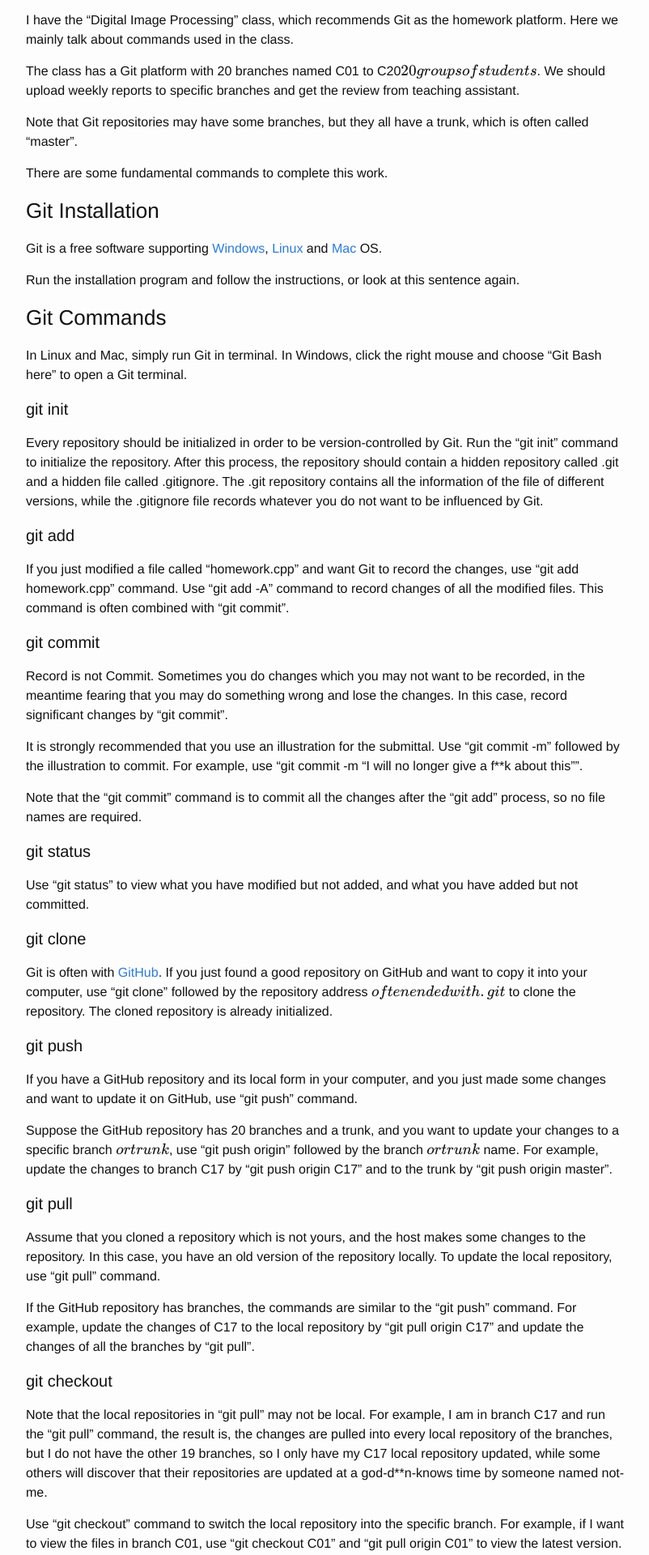
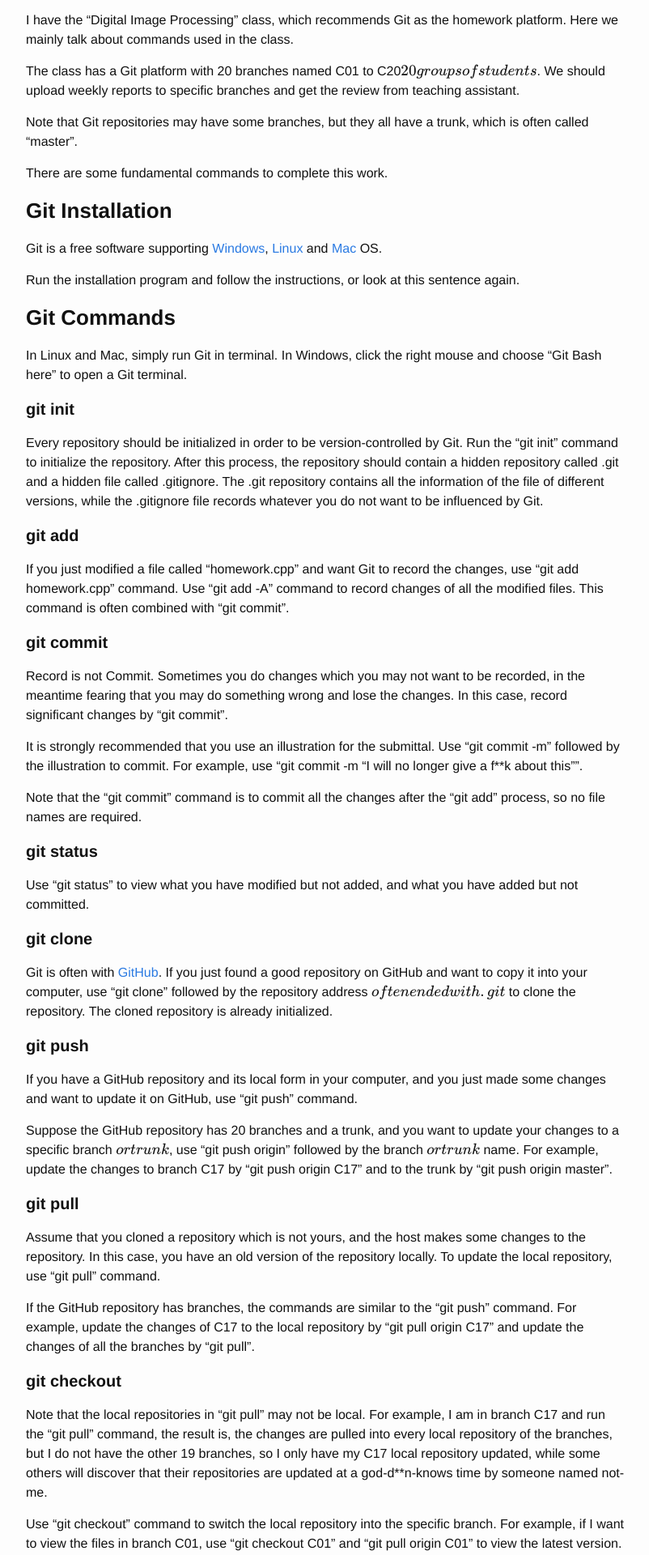
Before and after one commit to eleview/eleview.github.io, a Jekyll site: the page built from _posts/2017-11-11-basic-git-tutorial.markdown, in a window 1280 px wide. Shown: the part 520-2440 px from the top of the page at 81% size, without its empty margins (238-1040 px from the left). Built offline with Jekyll 4.4.1, drawn with Linux system fonts in a browser that asks for light colours; formulas are drawn with MathJax 3.

```diff
--- a/_posts/2017-11-11-basic-git-tutorial.markdown
+++ b/_posts/2017-11-11-basic-git-tutorial.markdown
@@ -4,7 +4,7 @@ title: Basic Git Tutorial
 use_math: true
 ---
 
-[Git][1] is a free and open source distributed version control system designed to handle everything from small to very large projects with speed and efficiency (from the Git official website). Below are my personal opinions.
+[Git][1] is a free and open source distributed version control system designed to handle everything from small to very large projects with speed and efficiency \(from the Git official website\). Below are my personal opinions.
 
 As a college weakchick in junior grade, I think of Git as an "efficient and convenient, but seldom used" tool. Not everyone knows what is "[version control][2]", and not everyone is glad to face the so-called "black window".
 
@@ -18,25 +18,25 @@ Note that Git repositories may have some branches, but they all have a trunk, wh
 
 There are some fundamental commands to complete this work.
 
-### Git Installation
+### **Git Installation**
 
 Git is a free software supporting [Windows][3], [Linux][4] and [Mac][5] OS.
 
 Run the installation program and follow the instructions, or look at this sentence again.
 
-### Git Commands
+### **Git Commands**
 
 In Linux and Mac, simply run Git in terminal. In Windows, click the right mouse and choose "Git Bash here" to open a Git terminal.
 
-#### git init
+#### **git init**
 
 Every repository should be initialized in order to be version-controlled by Git. Run the "git init" command to initialize the repository. After this process, the repository should contain a hidden repository called .git and a hidden file called .gitignore. The .git repository contains all the information of the file of different versions, while the .gitignore file records whatever you do not want to be influenced by Git.
 
-#### git add
+#### **git add**
 
 If you just modified a file called "homework.cpp" and want Git to record the changes, use "git add homework.cpp" command. Use "git add -A" command to record changes of all the modified files. This command is often combined with "git commit".
 
-#### git commit
+#### **git commit**
 
 Record is not Commit. Sometimes you do changes which you may not want to be recorded, in the meantime fearing that you may do something wrong and lose the changes. In this case, record significant changes by "git commit".
 
@@ -44,37 +44,37 @@ It is strongly recommended that you use an illustration for the submittal. Use "
 
 Note that the "git commit" command is to commit all the changes after the "git add" process, so no file names are required.
 
-#### git status
+#### **git status**
 
 Use "git status" to view what you have modified but not added, and what you have added but not committed.
 
-#### git clone
+#### **git clone**
 
 Git is often with [GitHub][6]. If you just found a good repository on GitHub and want to copy it into your computer, use "git clone" followed by the repository address (often ended with .git) to clone the repository. The cloned repository is already initialized.
 
-#### git push
+#### **git push**
 
 If you have a GitHub repository and its local form in your computer, and you just made some changes and want to update it on GitHub, use "git push" command.
 
 Suppose the GitHub repository has 20 branches and a trunk, and you want to update your changes to a specific branch (or trunk), use "git push origin" followed by the branch (or trunk) name. For example, update the changes to branch C17 by "git push origin C17" and to the trunk by "git push origin master".
 
-#### git pull
+#### **git pull**
 
 Assume that you cloned a repository which is not yours, and the host makes some changes to the repository. In this case, you have an old version of the repository locally. To update the local repository, use "git pull" command.
 
 If the GitHub repository has branches, the commands are similar to the "git push" command. For example, update the changes of C17 to the local repository by "git pull origin C17" and update the changes of all the branches by "git pull".
 
-#### git checkout
+#### **git checkout**
 
 Note that the local repositories in "git pull" may not be local. For example, I am in branch C17 and run the "git pull" command, the result is, the changes are pulled into every local repository of the branches, but I do not have the other 19 branches, so I only have my C17 local repository updated, while some others will discover that their repositories are updated at a god-d**n-knows time by someone named not-me.
 
 Use "git checkout" command to switch the local repository into the specific branch. For example, if I want to view the files in branch C01, use "git checkout C01" and "git pull origin C01" to view the latest version.
 
-#### git log
+#### **git log**
 
 Use "git log" to view all the changing process you have made.
 
-#### Emmmmm...
+#### **Emmmmm...**
 
 Here are some fundamental commands which you should always know. However, you will still think of Git as a troublesome and unnecessary tool. You should know more about it.
 
```
